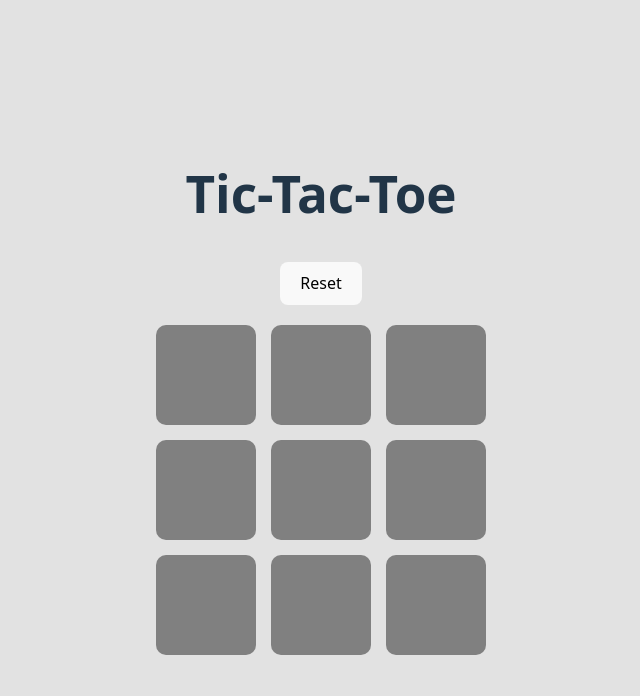
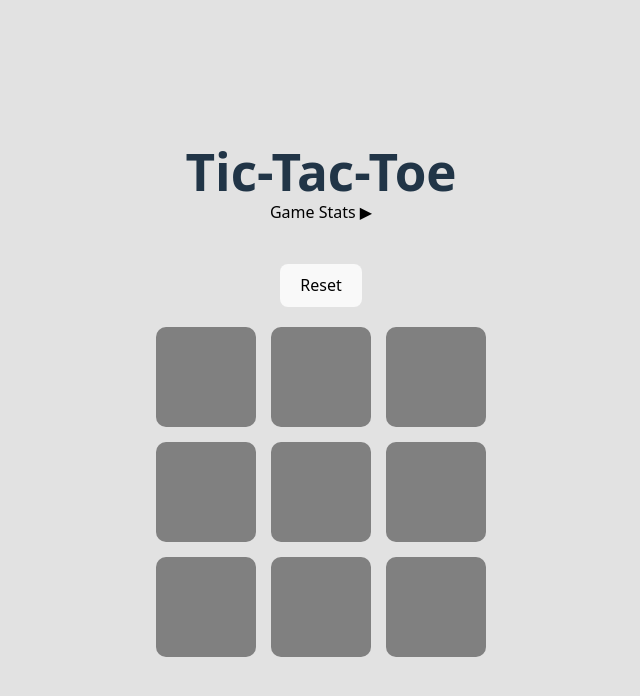
Before and after one commit to devangmalhotra/ai-agent-tic-tac-toe, a React (Vite) app: page /game in a window 1280 px wide. Shown: the top 696 px of the page, without its empty margins (319-959 px from the left). Built offline with nearby package versions, Linux system fonts and the light colour scheme.

Commit message:
updated files

```diff
--- a/src/Components/Title/Title.css
+++ b/src/Components/Title/Title.css
@@ -1,5 +1,5 @@
 #title-container {
-    padding: 20px;
+    padding: 0;
 }
 
 h1 {
--- a/src/Components/userStats/userStats.css
+++ b/src/Components/userStats/userStats.css
@@ -0,0 +1,13 @@
+#stats-container {
+    padding: 0 0 20px 0;
+}
+
+#stats-button {
+    border: none;
+    padding: 0;
+    background-color: transparent;
+}
+
+#arrow-collapse-icon {
+    transform: rotate(90deg);
+}
--- a/src/Components/userStats/userStats.jsx
+++ b/src/Components/userStats/userStats.jsx
@@ -0,0 +1,12 @@
+import React from 'react'
+import './UserStats.css'
+
+function UserStats() {
+  return (
+    <div id='stats-container'>
+        <button id='stats-button'>Game Stats <span id='arrow-collapse-icon'>▶</span></button>
+    </div>
+  )
+}
+
+export default UserStats
--- a/src/Pages/GamePage/GamePage.jsx
+++ b/src/Pages/GamePage/GamePage.jsx
@@ -1,13 +1,13 @@
 import React from 'react'
 import Title from '../../Components/Title/Title'
 import GameBoard from '../../Components/GameBoard/GameBoard'
-import userStats from '../../Components/userStats/userStats'
+import UserStats from '../../Components/userStats/userStats'
 
 function GamePage() {
   return (
     <div>
       <Title />
-      <userStats />
+      <UserStats />
       <GameBoard />
     </div>
   )
```
